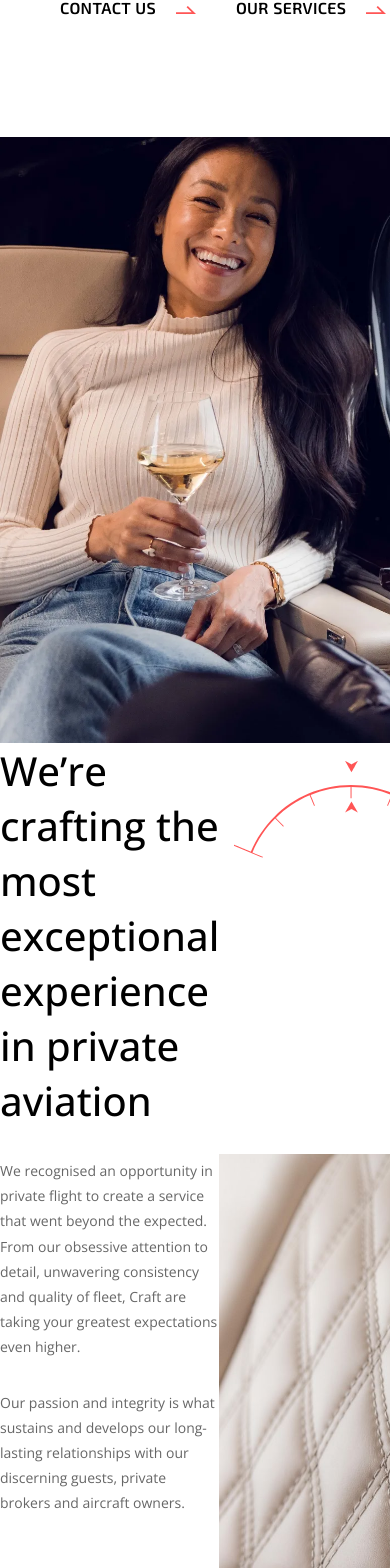
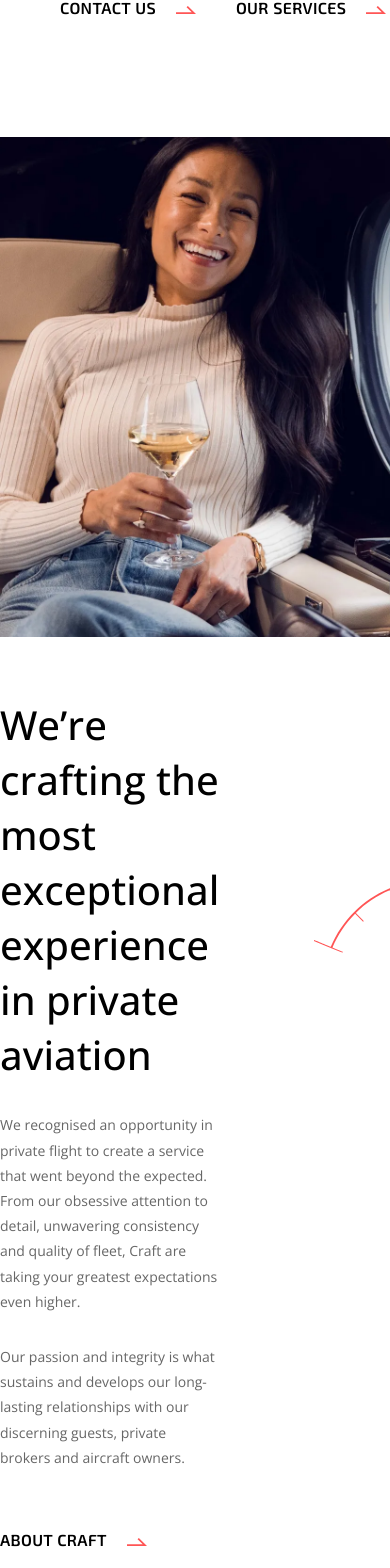
Before and after one commit to Kimbangul/craftcharter, a React (Create React App) app: page / in a window 390 px wide. Shown: the part 3394-4962 px from the top of the page. Built offline with nearby package versions, Linux system fonts and the light colour scheme.

Commit message:
style: add media query

```diff
--- a/src/style/components/about/About.scss
+++ b/src/style/components/about/About.scss
@@ -80,6 +80,50 @@
     }
   }
 
+  @media (max-width: 1200px) {
+    & {
+      grid-template:
+        'a b'
+        'c d';
+      padding-left: 0;
+      padding-right: 0;
+    }
+
+    &__img {
+      &-container:first-child {
+        grid-area: a;
+        width: 80%;
+      }
+      &-container:last-child {
+        grid-area: d;
+        width: 50%;
+        aspect-ratio: 1 / 1;
+        overflow: hidden;
+        margin-left: auto;
+        margin-right: 0;
+      }
+    }
+    &__svg {
+      &-container {
+        @include flex(flex-start, center);
+        position: static;
+        grid-area: c;
+        width: auto;
+        height: auto;
+        svg {
+          width: 26.5rem !important;
+          height: 13.1rem;
+        }
+      }
+    }
+    &__text {
+      &-container {
+        grid-area: b;
+        padding-right: 8rem;
+      }
+    }
+  }
+
   @media (max-width: $pc-width) {
     & {
       padding: 12rem 0;
@@ -90,7 +134,11 @@
     }
     &__img {
       &-container:first-child {
-        grid-area: a;
+        height: 50rem;
+        margin-bottom: 6rem;
+        img {
+          object-position: top;
+        }
       }
       &-container:last-child {
         grid-area: d;
```
